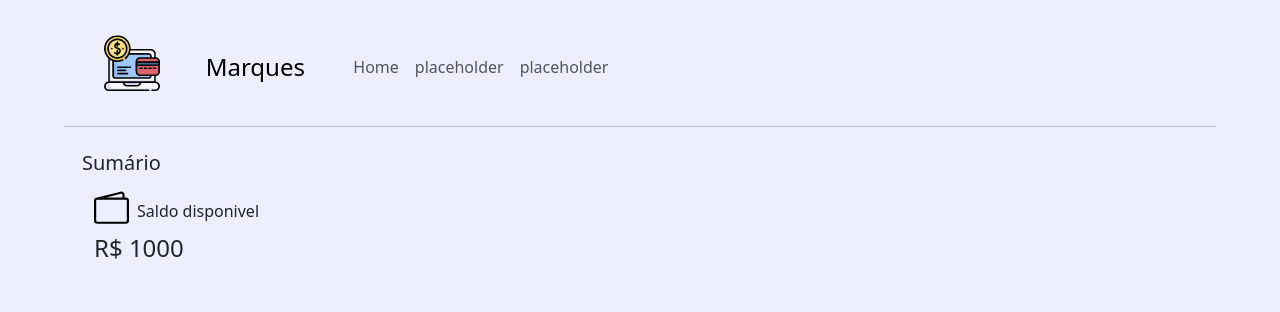
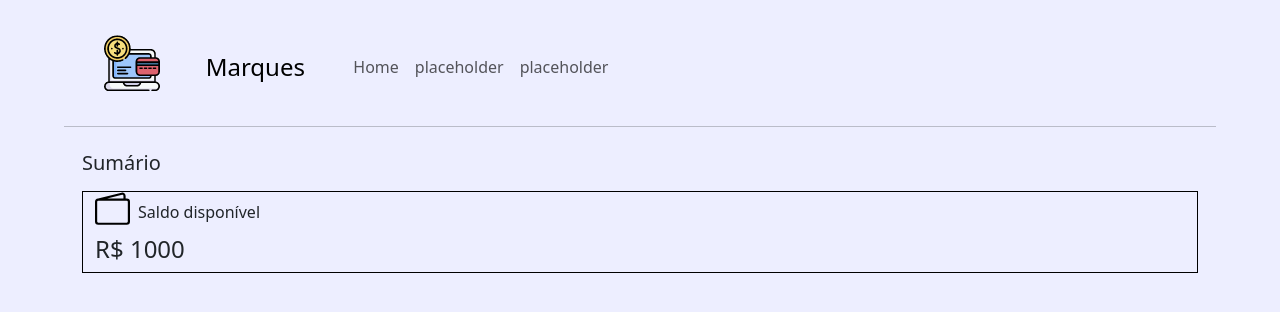
Before and after one commit to JoaoVMarques/marques-bank, a React (Vite) app: page /marques in a window 1280 px wide. Shown: the top 312 px of the page. Built offline with nearby package versions, Linux system fonts and the light colour scheme.

Commit message:
deixando o painel do componente summary dinamico

```diff
--- a/src/pages/homepage/HomePage.tsx
+++ b/src/pages/homepage/HomePage.tsx
@@ -1,5 +1,5 @@
 import HomeNavbar from './components/HomeNavbar.tsx';
-import Summary from './components/Summary.tsx';
+import Summary from './components/summary/Summary.tsx';
 
 function HomePage() {
   return (
--- a/src/pages/homepage/components/SummaryPanel.tsx
+++ /dev/null
@@ -1,22 +0,0 @@
-import { Col, Container, Row } from 'react-bootstrap';
-import walletIcon from '../../../imgs/svgs/wallet.svg';
-
-function SummaryPanel() {
-  return (
-    <Container>
-      <Row>
-        <Col>
-          <img className='mb-2 me-2' width={35} src={walletIcon} alt="icone dinheiro" />
-          <span>Saldo disponivel</span>
-        </Col>
-      </Row>
-      <Row>
-        <Col>
-          <h4>R$ 1000</h4>
-        </Col>
-      </Row>
-    </Container>
-  );
-}
-
-export default SummaryPanel;
--- a/src/pages/homepage/components/Summary.tsx
+++ b/src/pages/homepage/components/summary/Summary.tsx
@@ -1,15 +1,16 @@
 import { Col, Container, Row } from 'react-bootstrap';
 import SummaryPanel from './SummaryPanel.tsx';
+import { totalMoney } from './panels.ts';
 
 function Summary() {
   return (
     <Container>
       <Row>
-        <h5 className='mb-3' >Sumário</h5>
+        <h5 className='mb-3'>Sumário</h5>
       </Row>
       <Row>
         <Col>
-          <SummaryPanel />
+          <SummaryPanel panel={totalMoney} />
         </Col>
       </Row>
     </Container>
--- /dev/null
+++ b/src/pages/homepage/components/summary/SummaryPanel.tsx
@@ -0,0 +1,24 @@
+import { Col, Container, Row } from 'react-bootstrap';
+import { IPanel } from '../../interfaces/summaryInterfaces.ts';
+
+function SummaryPanel(props: { panel: IPanel }) {
+  const { panel } = props;
+  const { icon } = panel;
+  return (
+    <Container className='panelBorder'>
+      <Row>
+        <Col>
+          <img className='mb-2 me-2' width={icon.size} src={icon.src} alt={icon.alt} />
+          <span>{panel.title}</span>
+        </Col>
+      </Row>
+      <Row>
+        <Col>
+          <h4>R$ {panel.value}</h4>
+        </Col>
+      </Row>
+    </Container>
+  );
+}
+
+export default SummaryPanel;
--- /dev/null
+++ b/src/pages/homepage/components/summary/panels.ts
@@ -0,0 +1,13 @@
+/* eslint-disable import/prefer-default-export */
+import { IPanel } from '../../interfaces/summaryInterfaces.ts';
+import wallet from '../../../../imgs/svgs/wallet.svg';
+
+export const totalMoney: IPanel = {
+  icon: {
+    src: wallet,
+    size: 35,
+    alt: 'icone de carteira de dinheiro',
+  },
+  title: 'Saldo disponível',
+  value: 1000,
+};
--- /dev/null
+++ b/src/pages/homepage/interfaces/summaryInterfaces.ts
@@ -0,0 +1,11 @@
+interface Iicon {
+  src: string;
+  size: number;
+  alt: string;
+}
+
+export interface IPanel {
+  icon: Iicon;
+  title: string;
+  value: number;
+}
--- a/src/styles.css
+++ b/src/styles.css
@@ -1,5 +1,9 @@
 .background {
   background-color: #EDEEFF;
+}
+
+.panelBorder {
+  border:1px solid black;
 }
 
 .navbarLine {
```
